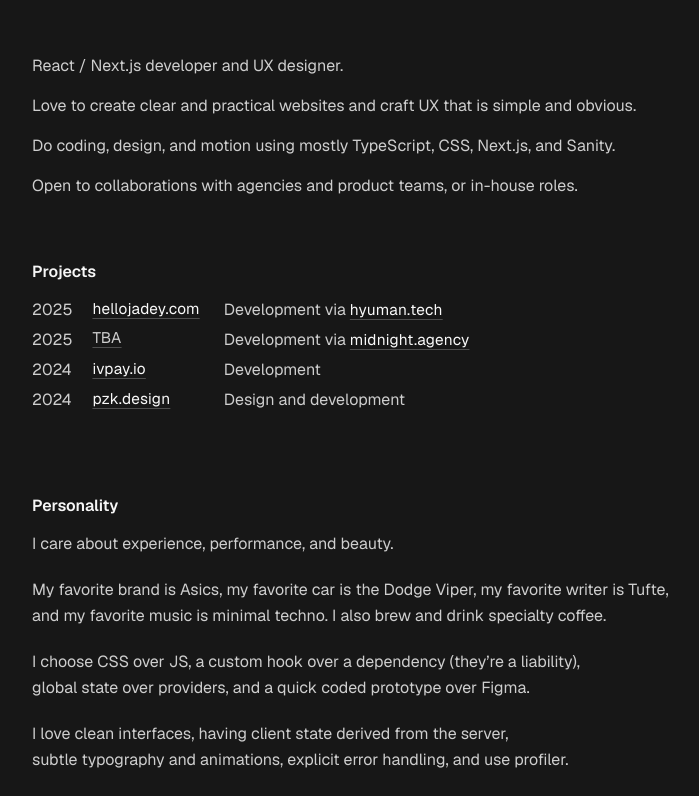
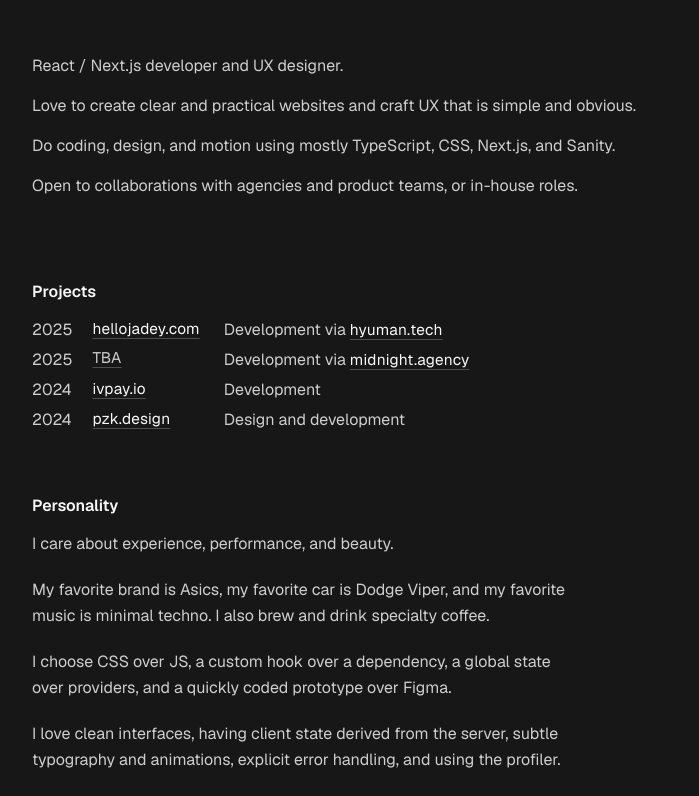
Before and after one commit to fedorivanenko/fedor-ivanenko-personal-website, a Next.js app: page / in a window 1280 px wide. Shown: the part 184-980 px from the top of the page, without its empty margins (286-985 px from the left). Built offline with nearby package versions, Linux system fonts and the light colour scheme.

Commit message:
fix: update homepage layout

```diff
--- a/app/globals.css
+++ b/app/globals.css
@@ -131,6 +131,7 @@
 
   --breakpoint-md: 44rem;
   --breakpoint-sm: 32rem;
+  --breakpoint-xs: 27rem;
 
   --default-mono-font-family: var(--font-geist-mono)
 }
@@ -140,7 +141,7 @@
     @apply border-border outline-ring/50;
   }
   body {
-    @apply bg-background text-foreground font-[450] dark:font-[400];
+    @apply bg-background text-foreground font-[450] dark:font-[400] text-[0.96em] xs:text-[1em];
     font-family: var(--font-geist-sans), sans-serif;
   }
 }
--- a/app/page.tsx
+++ b/app/page.tsx
@@ -13,26 +13,22 @@ function BioPanel() {
       <h1 className={cn(sectionVariants(), "animate-blur-fade stagger mb-12")}>
         Fedor Ivanenko
       </h1>
-      <Section className="prose-short pr-16 sm:pr-32 md:pr-0 mb-15">
+      <Section>
+        <div className="prose-short max-w-xs md:max-w-max">
         <p>React / Next.js developer and UX designer.</p>
         <p>
-          Love to create clear and practical websites{" "}
-          <span className="whitespace-nowrap">
-            and craft UX that is simple and obvious.
-          </span>
+          Love to create clear and practical websites and craft UX that is
+          simple and obvious.
         </p>
         <p>
-          Do coding, design, and motion using{" "}
-          <span className="whitespace-nowrap">
-            mostly TypeScript, CSS, Next.js, and Sanity.
-          </span>
+          Do coding, design, and motion using mostly TypeScript, CSS, Next.js,
+          and Sanity.
         </p>
         <p>
-          Open to collaborations with agencies and{" "}
-          <span className="whitespace-nowrap">
-            product teams, or in-house roles.
-          </span>
+          Open to collaborations with agencies and product teams, or in-house
+          roles.
         </p>
+        </div>
       </Section>
     </>
   );
@@ -107,7 +103,7 @@ function ProjectRow({ year, href, name, description }: ProjectData) {
   };
 
   const renderDescription = () => {
-    const descriptionClassName = "";
+    const descriptionClassName = "whitespace-nowrap";
     if (descriptionElement) {
       return cloneElement(descriptionElement, {
         className: cn(descriptionClassName, descriptionElement.props.className),
@@ -117,7 +113,7 @@ function ProjectRow({ year, href, name, description }: ProjectData) {
   };
 
   return (
-    <li className="contents">
+    <li className="contents overflow-x-scroll">
       <p>{year}</p>
       {renderName()}
       {renderDescription()}
@@ -127,7 +123,7 @@ function ProjectRow({ year, href, name, description }: ProjectData) {
 
 function ProjectsPanel() {
   return (
-    <Section>
+    <Section className="overflow-x-scroll mb-7.5 pb-7.5">
       <h2>Projects</h2>
       <ul className="grid grid-cols-[auto_auto_auto] gap-x-3 md:gap-x-5 gap-y-1 mr-auto">
         <ProjectRow
@@ -180,34 +176,21 @@ function PersonalityPanel() {
   return (
     <Section>
       <h2>Personality</h2>
-      <div className="prose-long">
-        <p>I care about experience, performance, and beauty.</p>
+      <div className="prose-long max-w-sm sm:max-w-lg lg:max-w-xl">
+        <p>I care about experience, performance,&nbsp;and&nbsp;beauty.</p>
         <p>
-          My favorite brand is Asics, my favorite car is the Dodge Viper,{" "}
-          <span className="whitespace-nowrap">
-            my favorite writer is Tufte,
-          </span>{" "}
-          and my favorite music is minimal techno.{" "}
-          <span className="whitespace-nowrap">
-            I also brew and drink specialty coffee.
-          </span>
+          My favorite brand is Asics, my favorite car is&nbsp;Dodge Viper,
+          and&nbsp;my&nbsp;favorite music is&nbsp;minimal techno. I also brew and drink
+          specialty&nbsp;coffee.
         </p>
         <p>
-          I choose CSS over JS, a custom hook over a&nbsp;dependency (they’re a
-          liability),{" "}
-          <span className="whitespace-nowrap">global state over providers</span>
-          , and a&nbsp;quick coded prototype over Figma.
+          I choose CSS over JS, a custom hook over a&nbsp;dependency, a&nbsp;global state over&nbsp;providers, and a&nbsp;quickly coded
+          prototype over&nbsp;Figma.
         </p>
         <p>
           I love clean interfaces, having client state derived from
-          the&nbsp;server,{" "}
-          <span className="whitespace-nowrap">
-            subtle typography and animations,
-          </span>{" "}
-          <span className="whitespace-nowrap sm:whitespace-normal">
-            explicit error handling,{" "}
-          </span>
-          <span className="whitespace-nowrap">and use profiler.</span>
+          the&nbsp;server, subtle typography and animations, explicit error
+          handling, and using&nbsp;the&nbsp;profiler.
         </p>
       </div>
     </Section>
@@ -223,16 +206,10 @@ function ContactPanel() {
         <InlineLinkButton href="https://x.com/fedorivanenko_">
           @fedorivanenko_
         </InlineLinkButton>{" "}
-        or{" "}
+        <span className="whitespace-nowrap">or{" "}
         <InlineLinkButton href="mailto:f@fedor.studio">
           f@fedor.studio
         </InlineLinkButton>
-        <br />
-        <span className="whitespace-nowrap">
-          Or check my{" "}
-          <InlineLinkButton href="https://github.com/fedorivanenko">
-            code
-          </InlineLinkButton>
         </span>
       </p>
     </Section>
--- a/components/ui/button.tsx
+++ b/components/ui/button.tsx
@@ -6,7 +6,7 @@ import { cn } from "@/lib/utils"
 import Link from "next/link"
 
 const buttonVariants = cva(
-  "inline-flex items-center justify-center gap-2 whitespace-nowrap rounded-sm text-base transition-colors focus-visible:outline-none focus-visible:ring-1 focus-visible:ring-ring disabled:pointer-events-none disabled:opacity-50 [&_svg]:pointer-events-none [&_svg]:size-4 [&_svg]:shrink-0",
+  "inline-flex items-center justify-center gap-2 whitespace-nowrap rounded-sm transition-colors focus-visible:outline-none focus-visible:ring-1 focus-visible:ring-ring disabled:pointer-events-none disabled:opacity-50 [&_svg]:pointer-events-none [&_svg]:size-4 [&_svg]:shrink-0",
   {
     variants: {
       variant: {
```
